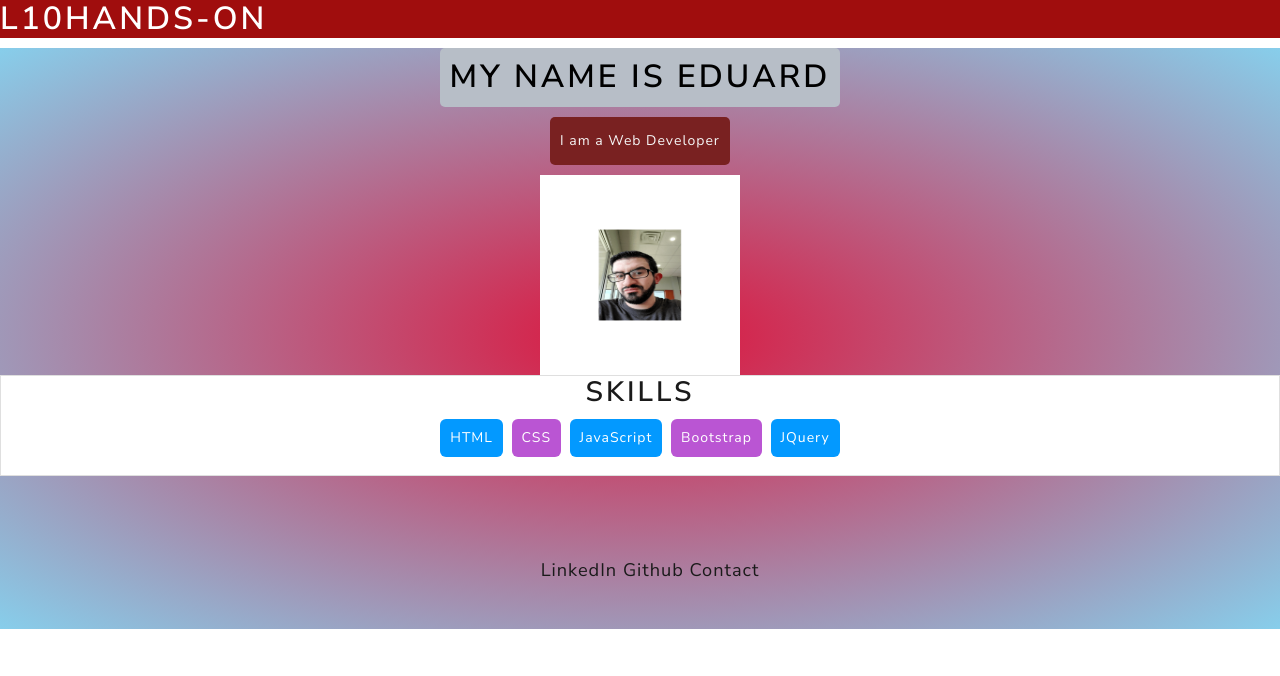
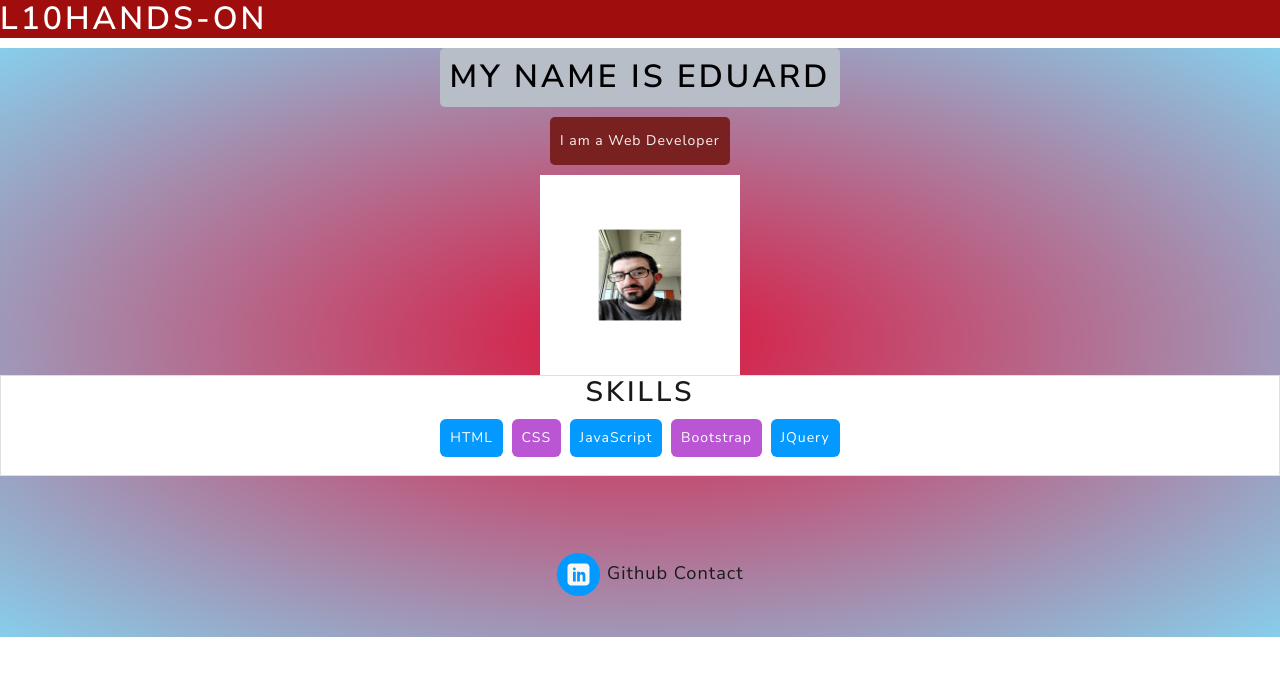
Before and after one commit to eduardabayev/L10HandsOn-Final, a plain HTML site: page index.html in a window 1280 px wide. Drawn offline with nearby package versions, Linux system fonts and the light colour scheme; no server answers.

Commit message:
Update index.html

```diff
--- a/index.html
+++ b/index.html
@@ -41,7 +41,9 @@
     <footer class= "footer">
 
       <ul>
-        <li><a href="https://www.linkedin.com/in/eduard-abayev-774a7319b/" class="social linkedin ">LinkedIn</a></li>
+        <li><a href="https://www.linkedin.com/in/eduard-abayev-774a7319b/" class="social linkedin ">
+			    <img src="linkedin.svg" alt="no pic found" width="45" height="45">
+            </a></li>
         <li><a href="https://github.com/eduardabayev" class="social github ">Github</a></li>
         <li><a href ="https://www.facebook.com/eduard.abayev.5/" class ="social email "> Contact</a></li>
       </ul>
```
